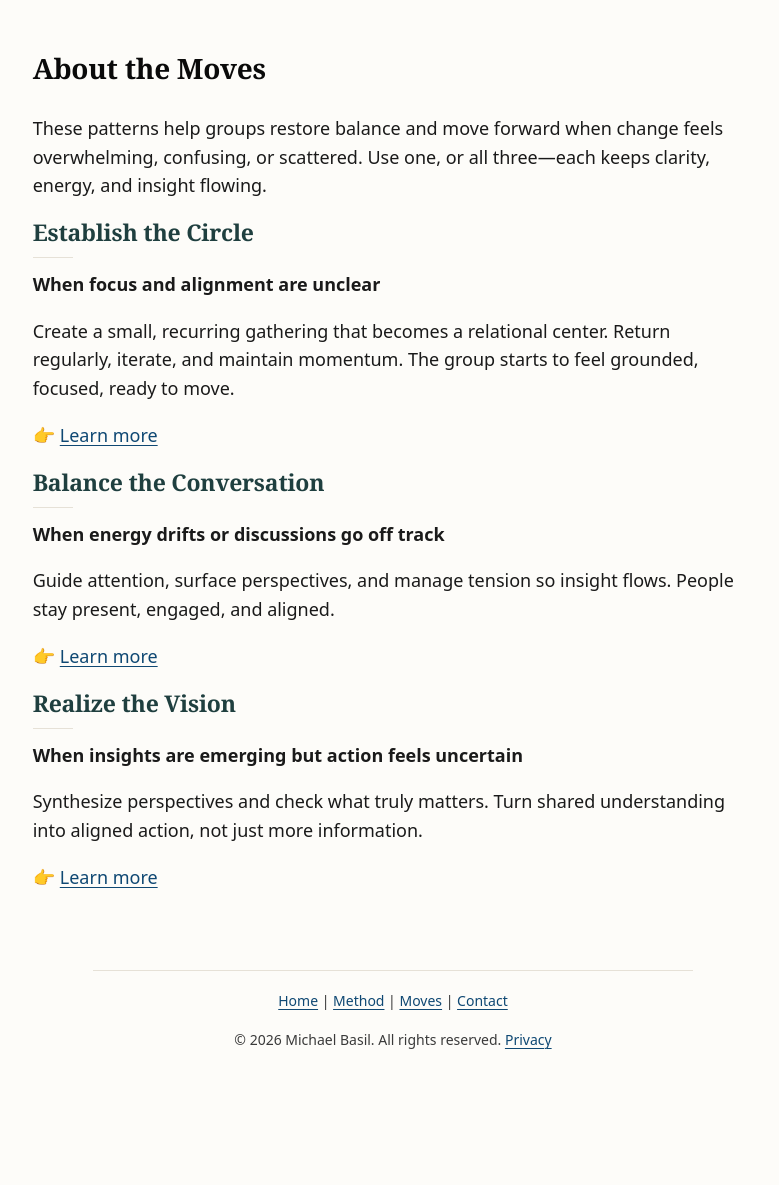
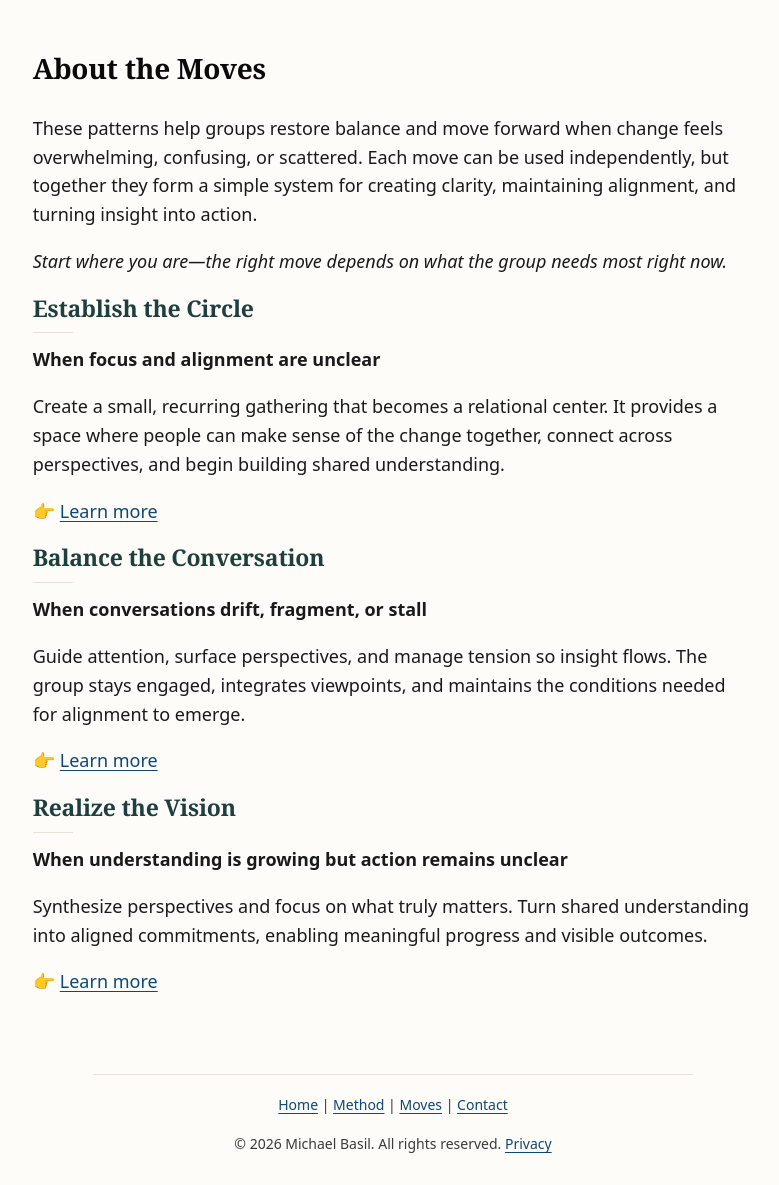
Before and after one commit to basil-family-lab/circle, a Jekyll site: the page built from moves.md, in a window 1280 px wide. Shown: the whole page, without its empty margins (247-1026 px from the left). Built offline with Jekyll 4.4.1, drawn with Linux system fonts in a browser that asks for light colours; before the commit the page ends 1081 px from its top, so only the background shows below that.

Commit message:
refactor: moves page copy

```diff
--- a/moves.md
+++ b/moves.md
@@ -1,35 +1,37 @@
 ---
 layout: default
 title: About the Moves
-description: Three balancing patterns for working with change.
+description: Three simple patterns for creating clarity, maintaining alignment, and turning insight into action.
 permalink: /moves/
 css_id: moves
 ---
 
 # About the Moves
 
-These patterns help groups restore balance and move forward when change feels overwhelming, confusing, or scattered. Use one, or all three—each keeps clarity, energy, and insight flowing.
+These patterns help groups restore balance and move forward when change feels overwhelming, confusing, or scattered. Each move can be used independently, but together they form a simple system for creating clarity, maintaining alignment, and turning insight into action.
+
+*Start where you are—the right move depends on what the group needs most right now.*
 
 ## Establish the Circle
 
 **When focus and alignment are unclear**
 
-Create a small, recurring gathering that becomes a relational center. Return regularly, iterate, and maintain momentum. The group starts to feel grounded, focused, ready to move.
+Create a small, recurring gathering that becomes a relational center. It provides a space where people can make sense of the change together, connect across perspectives, and begin building shared understanding.
 
 👉 [Learn more](/establish/){: data-ga-event="learn_more" data-ga-label="moves_to_establish"}
 
 ## Balance the Conversation
 
-**When energy drifts or discussions go off track**
+**When conversations drift, fragment, or stall**
 
-Guide attention, surface perspectives, and manage tension so insight flows. People stay present, engaged, and aligned.
+Guide attention, surface perspectives, and manage tension so insight flows. The group stays engaged, integrates viewpoints, and maintains the conditions needed for alignment to emerge.
 
 👉 [Learn more](/balance/){: data-ga-event="learn_more" data-ga-label="moves_to_balance"}
 
 ## Realize the Vision
 
-**When insights are emerging but action feels uncertain**
+**When understanding is growing but action remains unclear**
 
-Synthesize perspectives and check what truly matters. Turn shared understanding into aligned action, not just more information.
+Synthesize perspectives and focus on what truly matters. Turn shared understanding into aligned commitments, enabling meaningful progress and visible outcomes.
 
 👉 [Learn more](/realize/){: data-ga-event="learn_more" data-ga-label="moves_to_realize"}
```
